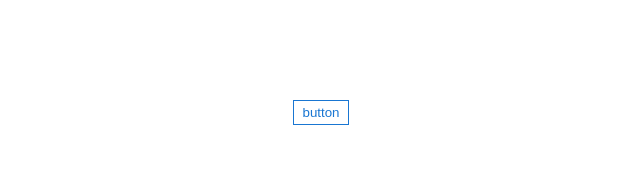
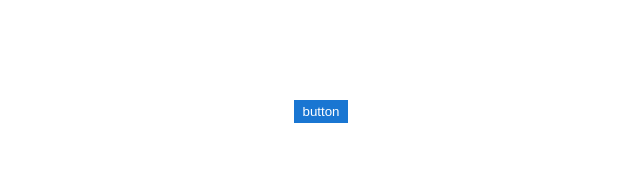
Before and after one commit to richardimaoka/react-code-snippets, a Next.js app in the folder nextjs/: page / in a window 1280 px wide. Shown: the top 190 px of the page, without its empty margins (319-959 px from the left). Built offline with nearby package versions, Linux system fonts and the light colour scheme.

Commit message:
contained

```diff
--- a/nextjs/app/components/buttons/Button.module.css
+++ b/nextjs/app/components/buttons/Button.module.css
@@ -12,7 +12,7 @@
   padding-left: 8px;
   padding-right: 8px;
 
-  color: rgb(25, 118, 210);
-  /* outline */
-  border: 1px solid rgb(25, 118, 210);
+  color: white;
+  /* contained background  */
+  background-color: rgb(25, 118, 210);
 }
```
